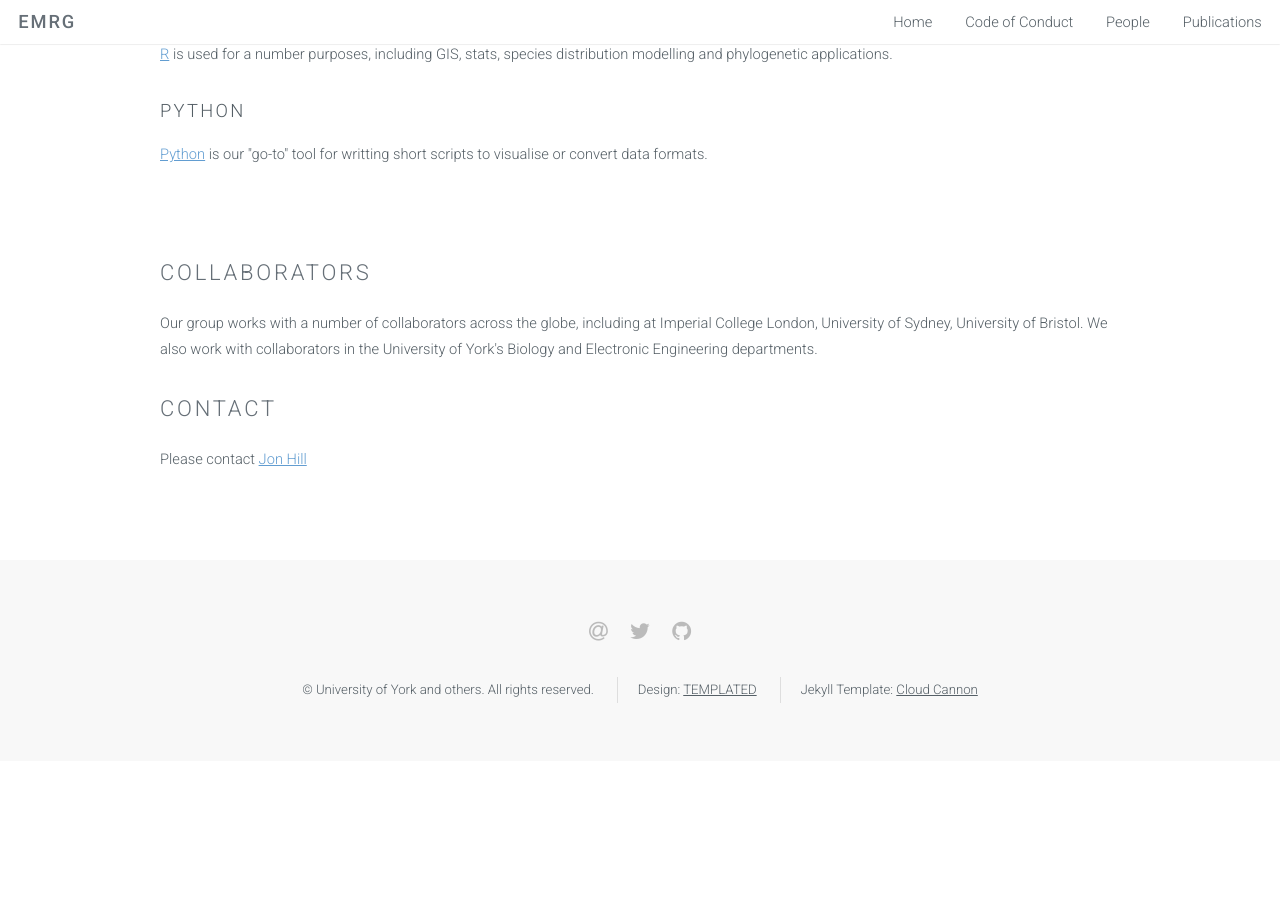
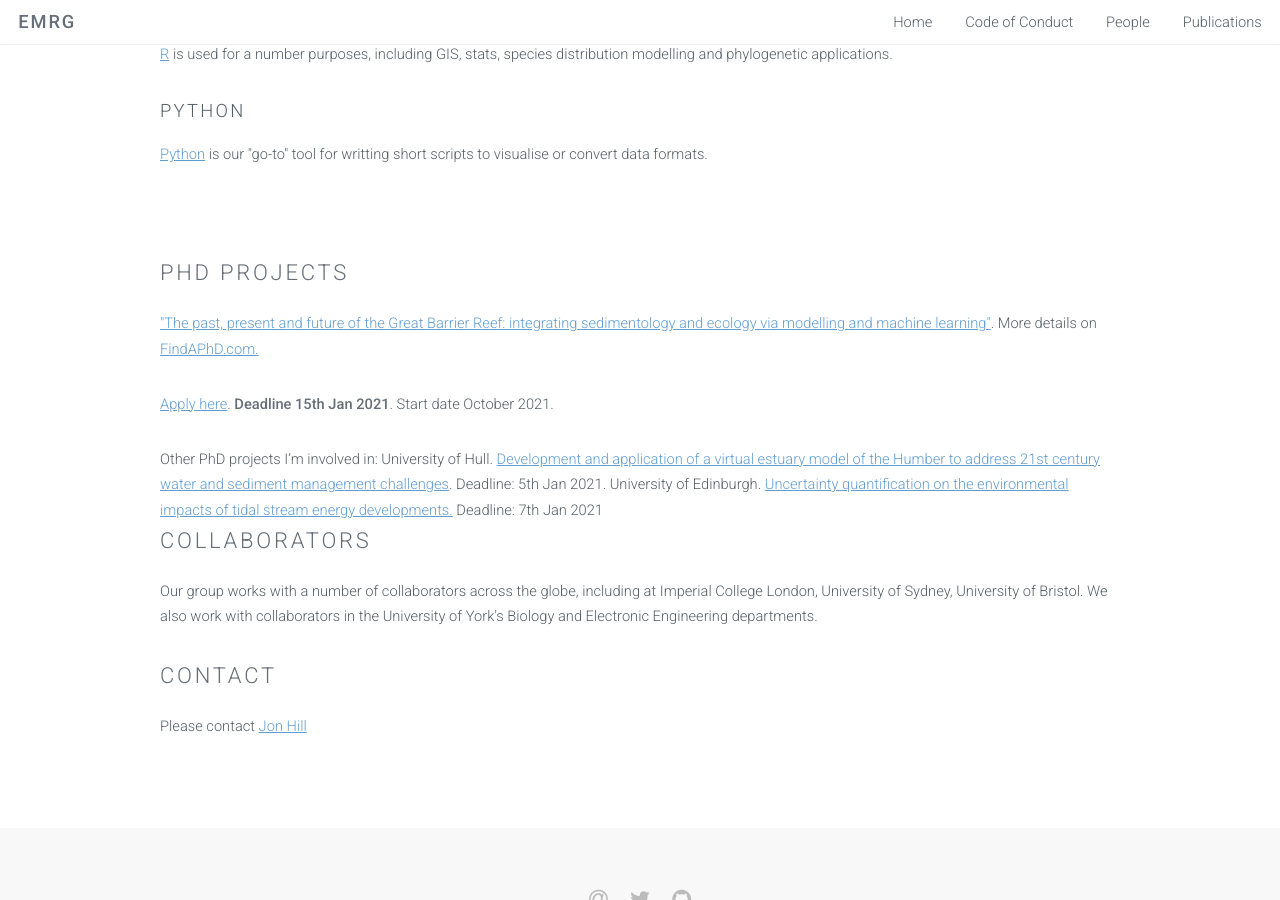
Before and after one commit to EnvModellingGroup/EnvModellingGroup.github.io, a Jekyll site: the page built from index.html, in a window 1280 px wide and 900 px high, scrolled down 2192 px. Built offline with Jekyll 4.4.1, drawn with Linux system fonts in a browser that asks for light colours; before the commit the page ends 2953 px from its top, so only the background shows below that.

Commit message:
add other projects

```diff
--- a/index.html
+++ b/index.html
@@ -69,6 +69,19 @@ keywords: York, University of York, Jon Hill, Hill, Hill lab, computational flui
 	</section>
 
 	<div class="container">
+	<section>
+           <h2>PhD Projects</h2>
+	<a href="https://www.findaphd.com/phds/project/the-past-present-and-future-of-the-great-barrier-reef-integrating-sedimentology-and-ecology-via-modelling-and-machine-learning/?p124676">
+							  "The past, present and future of the Great Barrier Reef: integrating sedimentology and ecology via modelling and machine learning"</a>. More details on
+			<a href="https://www.findaphd.com/phds/project/the-past-present-and-future-of-the-great-barrier-reef-integrating-sedimentology-and-ecology-via-modelling-and-machine-learning/?p124676">FindAPhD.com.</a></p>
+
+		    <p><a href="https://www.york.ac.uk/study/postgraduate/courses/apply?course=DRPENVSGEO4">Apply here</a>. <b>Deadline 15th Jan 2021</b>. Start date October 2021.</p>
+
+Other PhD projects I’m involved in:
+
+University of Hull. <a href="https://panorama-dtp.ac.uk/research/development-and-application-of-a-virtual-estuary-model-of-the-humber-to-address-21st-century-water-and-sediment-management-challenges/">Development and application of a virtual estuary model of the Humber to address 21st century water and sediment management challenges</a>. Deadline: 5th Jan 2021.
+University of Edinburgh. <a href="https://www.ed.ac.uk/e4-dtp/how-to-apply/our-projects/project?item=1383"> Uncertainty quantification on the environmental impacts of tidal stream energy developments.</a> Deadline: 7th Jan 2021
+        </section>
 
         <section>
            <h2>Collaborators</h2>
```
